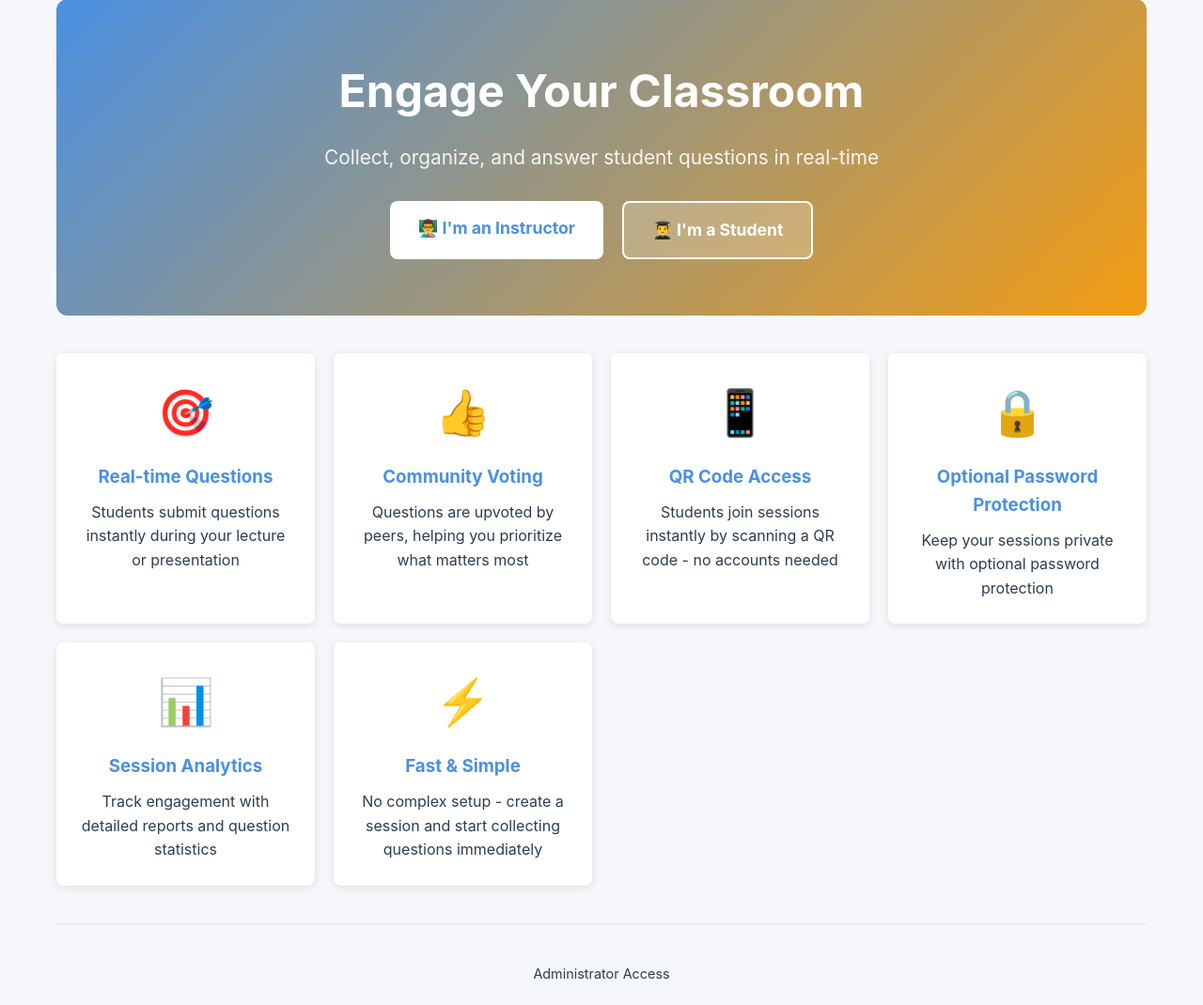
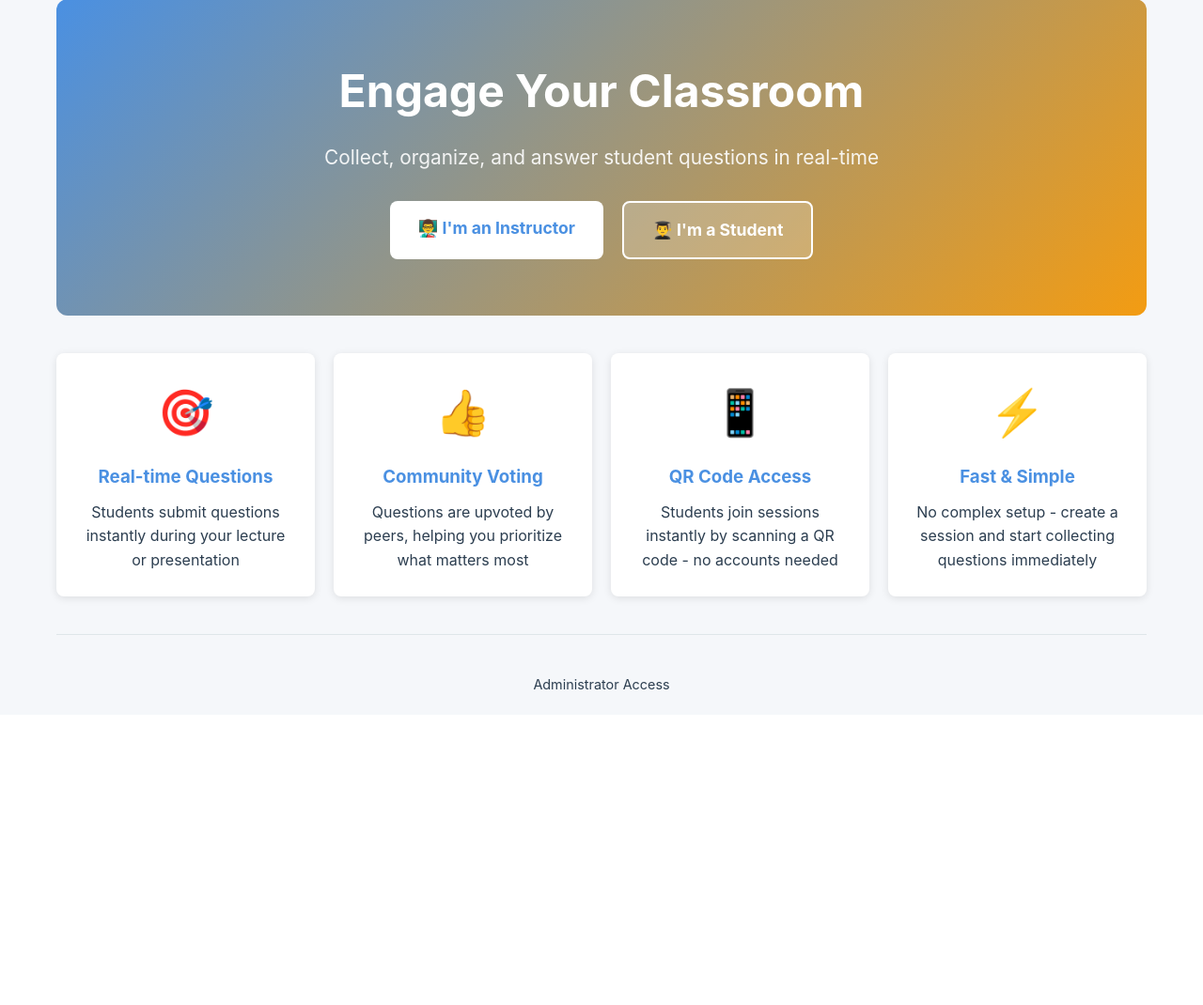
Before and after one commit to OER-Forge/raisemyhand, a Python web app: template templates/home.html in a window 1280 px wide. Shown: the part 215-1285 px from the top of the page at 94% size. After the commit the page ends 950 px from the top, so only its background shows below. Run offline with Jinja, Linux system fonts and the light colour scheme; the template is opened without the code that fills it, so the values that code supplies are empty.

Commit message:
fixed some ux

```diff
--- a/templates/home.html
+++ b/templates/home.html
@@ -138,18 +138,6 @@
             </div>
 
             <div class="feature-card">
-                <div class="feature-icon">🔒</div>
-                <h3>Optional Password Protection</h3>
-                <p>Keep your sessions private with optional password protection</p>
-            </div>
-
-            <div class="feature-card">
-                <div class="feature-icon">📊</div>
-                <h3>Session Analytics</h3>
-                <p>Track engagement with detailed reports and question statistics</p>
-            </div>
-
-            <div class="feature-card">
                 <div class="feature-icon">⚡</div>
                 <h3>Fast & Simple</h3>
                 <p>No complex setup - create a session and start collecting questions immediately</p>
--- a/templates/instructor-login.html
+++ b/templates/instructor-login.html
@@ -159,9 +159,6 @@
                     <button type="submit" class="btn btn-primary" style="width: 100%;">Login</button>
                 </form>
 
-                <div class="back-link" style="margin-top: 15px; text-align: center; font-size: 0.9rem;">
-                    <p>Don't have an account? <a href="/register" style="color: var(--primary-color); text-decoration: none; font-weight: 500;">Register here</a></p>
-                </div>
             </div>
 
             <!-- View Sessions Tab -->
```
Also changed, not shown: secrets/README.md (deleted), 1 other file.
